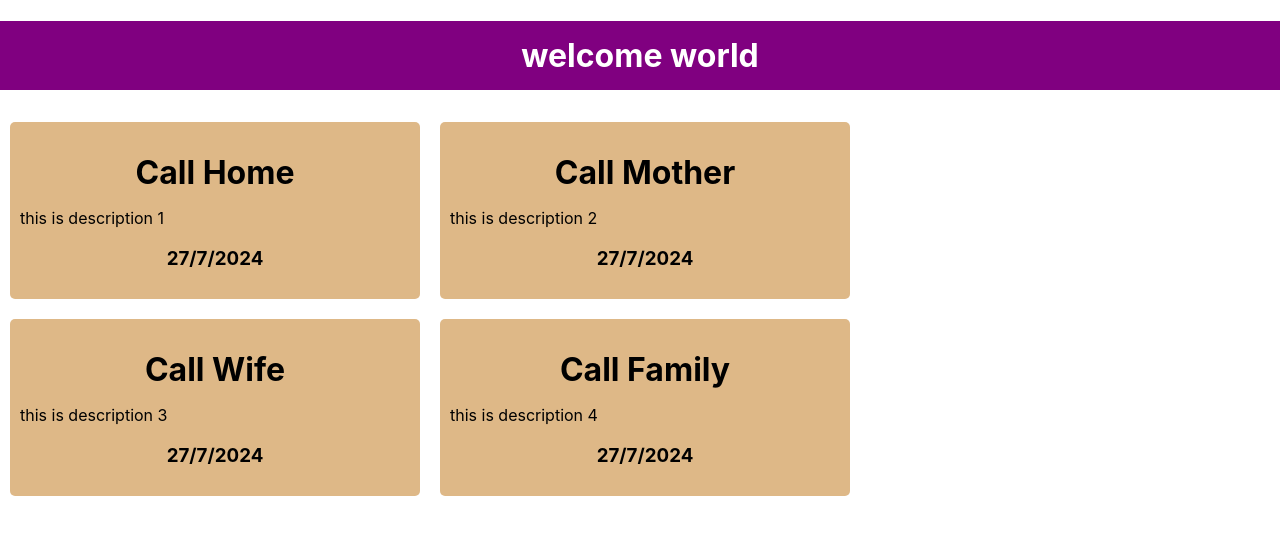
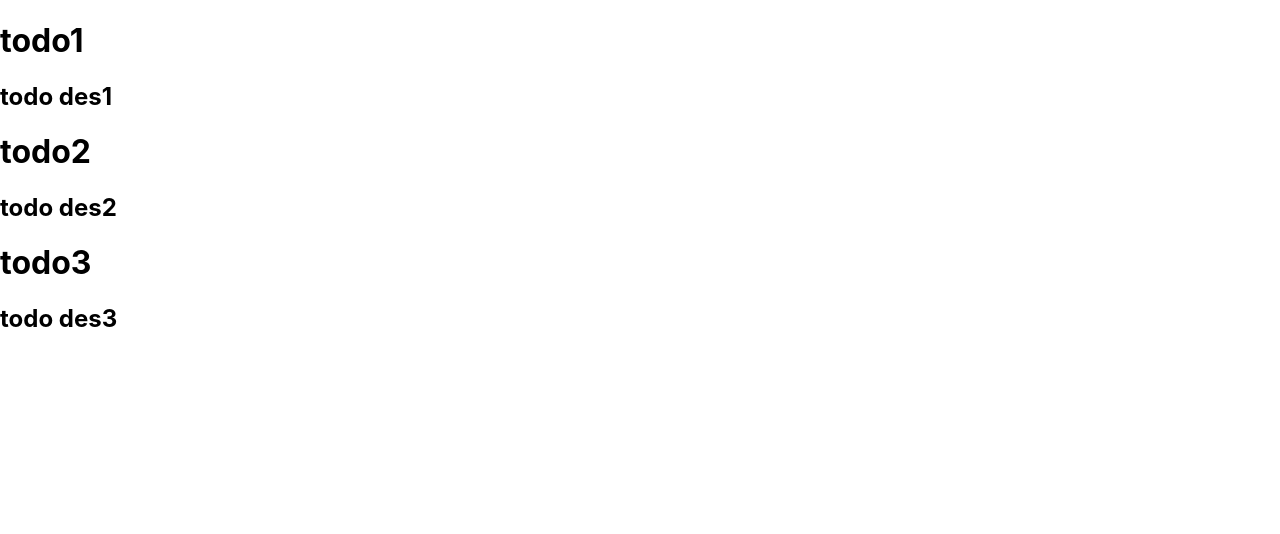
Before and after one commit to Anis-CS/react-practics, a React (Create React App) app: page / in a window 1280 px wide. Shown: the top 534 px of the page. Built offline with nearby package versions, Linux system fonts and the light colour scheme.

Commit message:
UniqueList id pass rules

```diff
--- a/package.json
+++ b/package.json
@@ -9,6 +9,7 @@
     "react": "^18.3.1",
     "react-dom": "^18.3.1",
     "react-scripts": "5.0.1",
+    "uuid": "^10.0.0",
     "web-vitals": "^2.1.4"
   },
   "scripts": {
--- a/src/App.js
+++ b/src/App.js
@@ -1,15 +1,12 @@
 import React from 'react'
-import Card from './component/Card'
-import Data from './data.json'
+import List from './component/UniqueList/list';
+
 
 function App() {
 
   return (
 
-          <div>
-              <h1 className="headingTitle">welcome world</h1>
-              {Data.map((item,index) => <Card key={index} titleText={item.title} desText={item.desc} />)}
-          </div>
+        <List/>
   );
 
 }
--- /dev/null
+++ b/src/component/UniqueList/list.js
@@ -0,0 +1,39 @@
+import React from 'react'
+import { v4 as uuidv4 } from 'uuid';
+
+
+const Todos =[
+    {
+        id:uuidv4(),
+        title :"todo1",
+        des :"todo des1",
+    },
+    {
+        id:uuidv4(),
+        title :"todo2",
+        des :"todo des2",
+    },
+    {
+        id:uuidv4(),
+        title :"todo3",
+        des :"todo des3",
+    },
+];
+
+const list = () => {
+  return (
+    <div>
+        {Todos.map((todo) => {
+            const {id, title, des} = todo;
+            return (
+                <div key={id}>
+                    <h1>{title}</h1>
+                    <h2>{des}</h2>
+                </div>
+            );
+        })}
+    </div>
+  )
+}
+
+export default list
```
Also changed, not shown: 1 other file (tests, documents, lock files or other folders).
